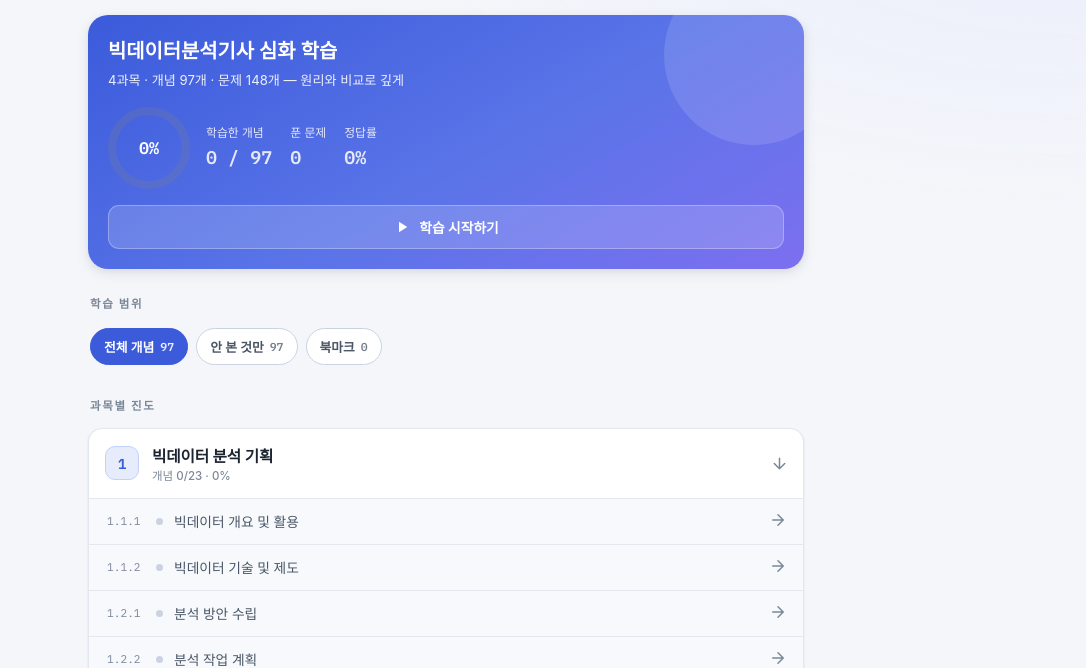
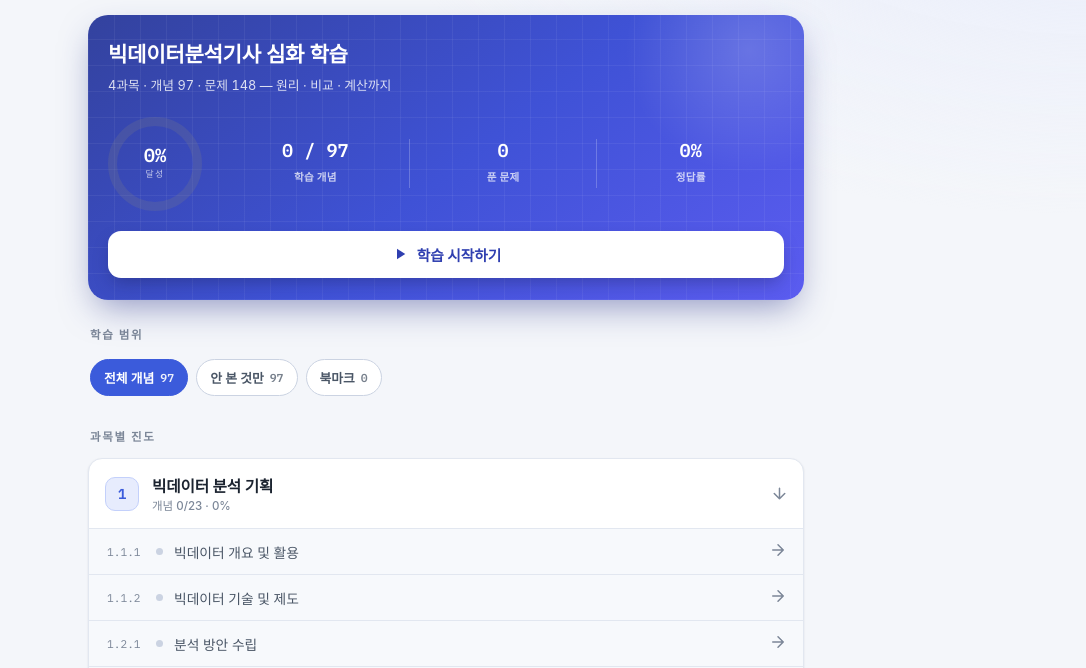
Before and after one commit to kmjuvkr/bigdata-study, a plain HTML site: page index.html in a window 1280 px wide. Shown: the part 66-734 px from the top of the page, without its empty margins (194-1280 px from the left). Drawn offline with Linux system fonts and the light colour scheme; a web font is replaced by a local one.

Commit message:
히어로 화면 리디자인 + SW 캐시 v2
- 그래프 용지 그리드 배경, 진행 링(달성률), 구분선 있는 3분할 통계
- 학습 시작 버튼: 반투명 → 흰색 솔리드로 대비 강화

Co-Authored-By: Claude Sonnet 5 <noreply@anthropic.com>

```diff
--- a/index.html
+++ b/index.html
@@ -176,29 +176,39 @@ button{font-family:inherit;color:inherit;background:none;border:none;cursor:poin
   box-shadow:var(--shadow-sm);
 }
 .hero{
-  margin-top:18px;padding:20px;border-radius:var(--r-l);
-  background:linear-gradient(150deg, var(--accent) 0%, #5a74e8 55%, #7c6ff0 100%);
-  color:#fff;box-shadow:var(--shadow-md);position:relative;overflow:hidden;
+  margin-top:18px;padding:22px 20px;border-radius:var(--r-l);color:#fff;
+  position:relative;overflow:hidden;isolation:isolate;
+  background:
+    repeating-linear-gradient(0deg,  rgba(255,255,255,.055) 0 1px, transparent 1px 26px),
+    repeating-linear-gradient(90deg, rgba(255,255,255,.055) 0 1px, transparent 1px 26px),
+    linear-gradient(142deg, #33429e 0%, #3f52d6 52%, #5b5cf0 100%);
+  box-shadow:0 14px 34px -8px rgba(45,56,140,.5);
 }
 .hero::after{
-  content:"";position:absolute;right:-40px;top:-50px;width:180px;height:180px;border-radius:50%;
-  background:rgba(255,255,255,.12);
-}
-.hero h1{font-family:var(--serif);font-size:1.24rem;font-weight:700;margin-bottom:3px;text-wrap:balance}
-.hero p{font-size:.82rem;opacity:.9;margin-bottom:16px}
-.hero .ringrow{display:flex;align-items:center;gap:16px;position:relative;z-index:1}
-.ring{width:82px;height:82px;flex:none;position:relative}
+  content:"";position:absolute;right:-70px;top:-90px;width:250px;height:250px;border-radius:50%;z-index:-1;
+  background:radial-gradient(circle, rgba(255,255,255,.18), rgba(255,255,255,0) 70%);
+}
+.hero h1{font-family:var(--serif);font-size:1.32rem;font-weight:700;letter-spacing:-.015em;margin-bottom:5px;text-wrap:balance}
+.hero .subtitle{font-size:.8rem;opacity:.82;margin-bottom:20px;font-variant-numeric:tabular-nums}
+.hero .ringrow{display:flex;align-items:center;gap:20px}
+.ring{width:94px;height:94px;flex:none;position:relative}
 .ring svg{transform:rotate(-90deg)}
-.ring .num{position:absolute;inset:0;display:grid;place-items:center;font-family:var(--mono);font-weight:600;font-size:1.05rem}
-.hero .stats{display:flex;gap:18px;flex-wrap:wrap}
-.hero .stats div{font-size:.74rem;opacity:.85}
-.hero .stats b{display:block;font-family:var(--mono);font-size:1.15rem;font-weight:600;opacity:1}
+.ring .num{position:absolute;inset:0;display:flex;flex-direction:column;align-items:center;justify-content:center;gap:2px}
+.ring .num b{font-family:var(--mono);font-weight:600;font-size:1.18rem;line-height:1}
+.ring .num i{font-style:normal;font-size:.55rem;letter-spacing:.16em;opacity:.7;text-transform:uppercase}
+.hero .stats{flex:1;display:flex;min-width:0}
+.hero .stats div{flex:1;text-align:center;padding:0 2px}
+.hero .stats div + div{border-left:1px solid rgba(255,255,255,.22)}
+.hero .stats b{display:block;font-family:var(--mono);font-weight:600;font-size:1.16rem;line-height:1.25;font-variant-numeric:tabular-nums}
+.hero .stats span{font-size:.66rem;opacity:.72;font-weight:600;letter-spacing:.02em}
 .hero .resume{
-  margin-top:16px;width:100%;background:rgba(255,255,255,.16);border:1px solid rgba(255,255,255,.28);
-  color:#fff;font-weight:600;font-size:.86rem;padding:11px;border-radius:11px;
+  margin-top:20px;width:100%;background:#fff;border:none;
+  color:#2f3fb0;font-weight:700;font-size:.92rem;padding:13px;border-radius:13px;
   display:flex;align-items:center;justify-content:center;gap:8px;
-}
-.hero .resume:active{background:rgba(255,255,255,.26)}
+  box-shadow:0 8px 18px -4px rgba(20,24,70,.35);
+}
+.hero .resume svg{color:#2f3fb0}
+.hero .resume:active{transform:scale(.985);box-shadow:0 4px 10px -3px rgba(20,24,70,.3)}
 
 /* 학습 모드 칩 */
 .modes{display:flex;gap:8px;overflow-x:auto;padding:2px 2px 6px;-webkit-overflow-scrolling:touch;scrollbar-width:none}
@@ -2414,13 +2424,13 @@ function renderHome(){
   const hero=el("div","hero");
   hero.innerHTML=`
     <h1>빅데이터분석기사 심화 학습</h1>
-    <p>4과목 · 개념 ${TOTAL_C}개 · 문제 ${TOTAL_Q}개 — 원리와 비교로 깊게</p>
+    <p class="subtitle">4과목 · 개념 ${TOTAL_C} · 문제 ${TOTAL_Q} — 원리 · 비교 · 계산까지</p>
     <div class="ringrow">
-      <div class="ring">${ring(pct,82,8,'#fff')}<span class="num">${pct}%</span></div>
+      <div class="ring">${ring(pct,94,9,'#fff')}<span class="num"><b>${pct}%</b><i>달성</i></span></div>
       <div class="stats">
-        <div>학습한 개념<b>${sc} / ${TOTAL_C}</b></div>
-        <div>푼 문제<b>${S.quiz.total}</b></div>
-        <div>정답률<b>${accuracy()}%</b></div>
+        <div><b>${sc} / ${TOTAL_C}</b><span>학습 개념</span></div>
+        <div><b>${S.quiz.total}</b><span>푼 문제</span></div>
+        <div><b>${accuracy()}%</b><span>정답률</span></div>
       </div>
     </div>`;
   const resume=el("button","resume", `${IC.play}<span>${S.last? "이어서 학습하기" : "학습 시작하기"}</span>`);
--- a/sw.js
+++ b/sw.js
@@ -1,6 +1,6 @@
 /* 빅데이터분석 학습 앱 서비스 워커
    앱 내용을 수정해 재배포할 때는 CACHE 버전 문자열을 올린다 (예: v1 -> v2). */
-const CACHE = "bda-v1";
+const CACHE = "bda-v2";
 const CORE = [
   "./",
   "./index.html",
```
